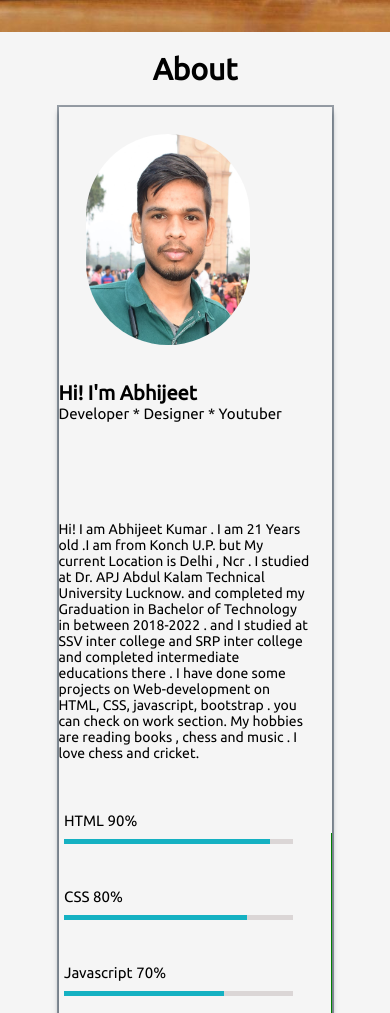
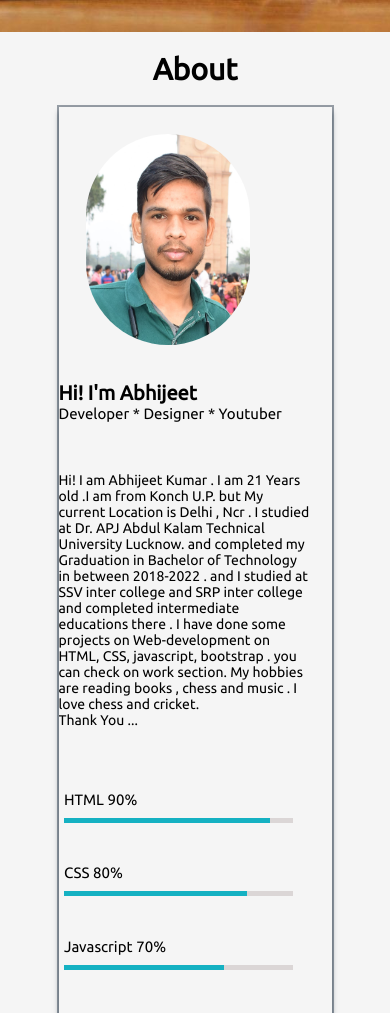
Before and after one commit to IamAbhijeetkumar/My-Portfolio, a plain HTML site: page index.html in a window 390 px wide. Shown: the part 812-1825 px from the top of the page. Drawn offline with nearby package versions, Linux system fonts and the light colour scheme; files whose address does not match are found by name.

Commit message:
Update utlis.css

```diff
--- a/utlis.css
+++ b/utlis.css
@@ -71,8 +71,8 @@
 
     .About .container {
         width: 70%;
-        background-color: green;
-        height: 155vh;
+        background-color: whitesmoke;
+        height: 150vh;
         margin: auto;
     }
 
@@ -98,14 +98,14 @@
     }
     .About .container .head .intro .H {
         width: 100%;
-        height: 30%;
+        height: 20%;
     }
     .About .container .head .intro .H h2 {
         font-size: 20px;
     }
     .About .container .head .intro .B {
         width: 100%;
-        height: 70%;
+        height: 80%;
     }.About .container .head .intro .B p {
         font-size: 14px;
         font-weight: 500;
```
